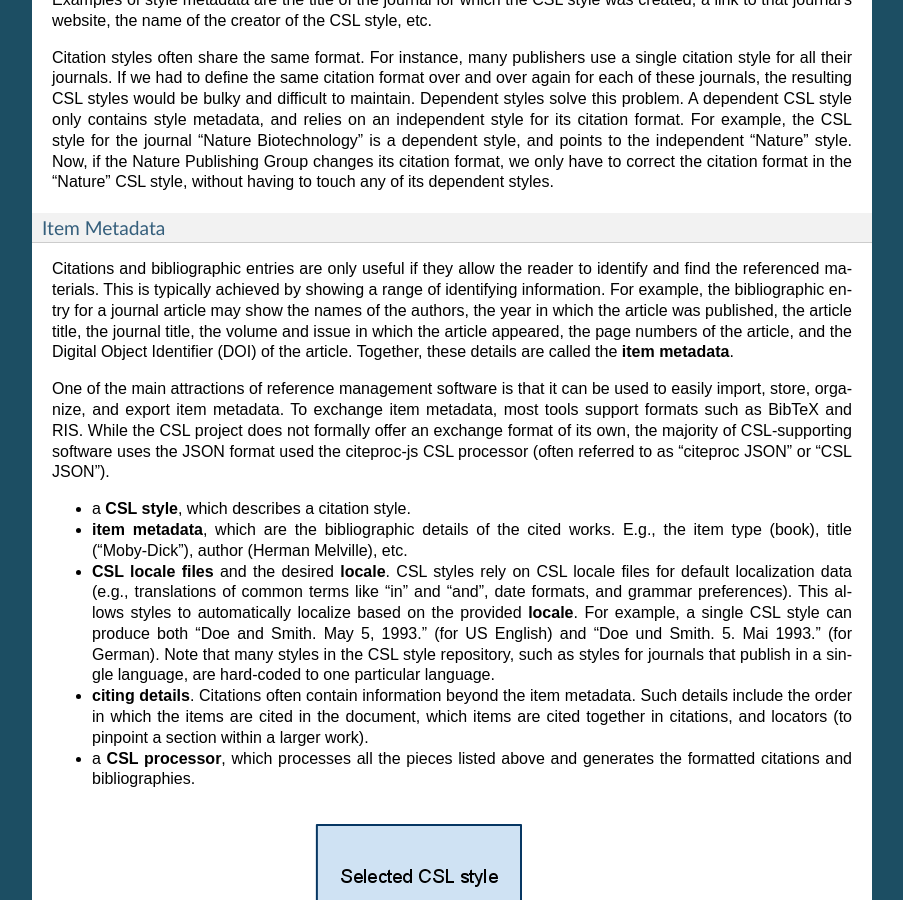
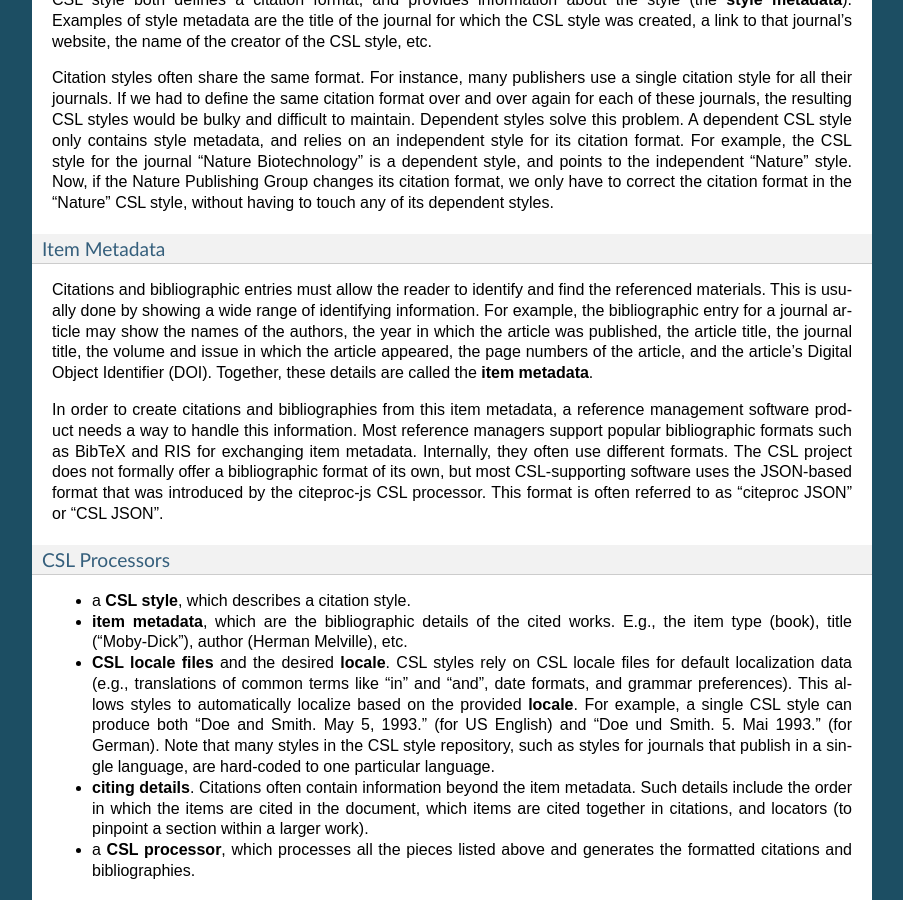
Before and after one commit to rmzelle/writing, a Sphinx documentation site: the page built from docs/primer.rst, in a window 1280 px wide and 900 px high, scrolled down 3318 px. Shown: the whole window, without its empty margins (198-1101 px from the left). Built offline with Sphinx 7.4.7, drawn with Linux system fonts in a browser that asks for light colours; some of the changed text lies outside the part shown.

Commit message:
Work on primer

```diff
--- a/docs/primer.rst
+++ b/docs/primer.rst
@@ -110,9 +110,12 @@ Citation styles often share the same format. For instance, many publishers use a
 Item Metadata
 '''''''''''''
 
-Citations and bibliographic entries are only useful if they allow the reader to identify and find the referenced materials. This is typically achieved by showing a range of identifying information. For example, the bibliographic entry for a journal article may show the names of the authors, the year in which the article was published, the article title, the journal title, the volume and issue in which the article appeared, the page numbers of the article, and the Digital Object Identifier (DOI) of the article. Together, these details are called the **item metadata**.
+Citations and bibliographic entries must allow the reader to identify and find the referenced materials. This is usually done by showing a wide range of identifying information. For example, the bibliographic entry for a journal article may show the names of the authors, the year in which the article was published, the article title, the journal title, the volume and issue in which the article appeared, the page numbers of the article, and the article's Digital Object Identifier (DOI). Together, these details are called the **item metadata**.
 
-One of the main attractions of reference management software is that it can be used to easily import, store, organize, and export item metadata. To exchange item metadata, most tools support formats such as BibTeX and RIS. While the CSL project does not formally offer an exchange format of its own, the majority of CSL-supporting software uses the JSON format used the citeproc-js CSL processor (often referred to as "citeproc JSON" or "CSL JSON").
+In order to create citations and bibliographies from this item metadata, a reference management software product needs a way to handle this information. Most reference managers support popular bibliographic formats such as BibTeX and RIS for exchanging item metadata. Internally, they often use different formats. The CSL project does not formally offer a bibliographic format of its own, but most CSL-supporting software uses the JSON-based format that was introduced by the citeproc-js CSL processor. This format is often referred to as "citeproc JSON" or "CSL JSON".
+
+CSL Processors
+''''''''''''''
 
 - a **CSL style**, which describes a citation style.
 
```
